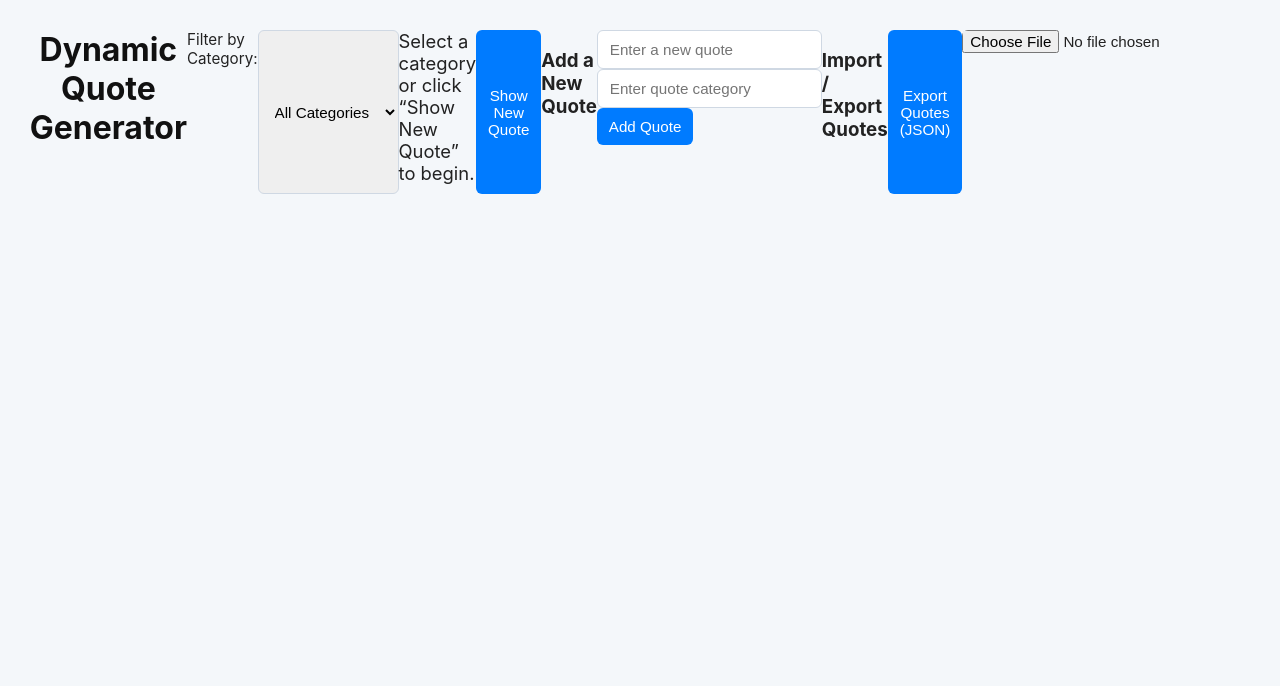
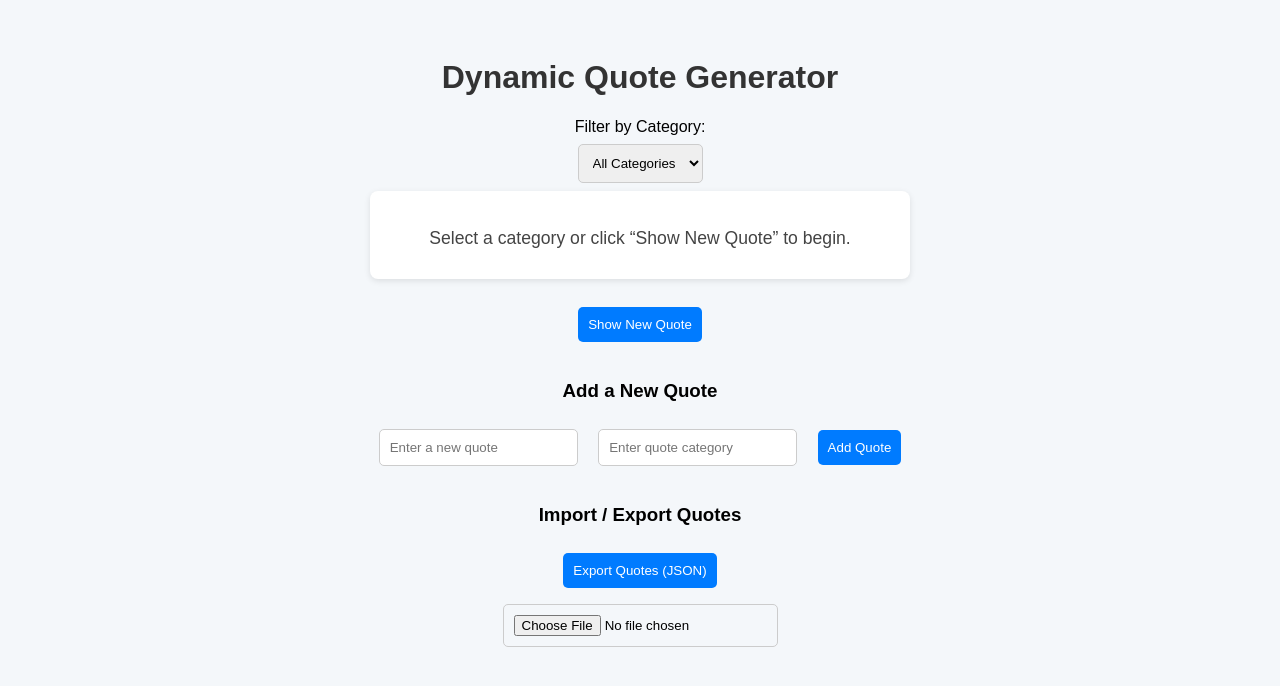
Before and after one commit to samwagura/alx_fe_javascript, a plain HTML site: page dom-manipulation/index.html in a window 1280 px wide. Drawn offline with Linux system fonts and the light colour scheme.

Commit message:
Update style.css

```diff
--- a/dom-manipulation/style.css
+++ b/dom-manipulation/style.css
@@ -1,112 +1,58 @@
-:root{
-  --bg:#f4f7fa;
-  --card:#ffffff;
-  --accent:#007bff;
-  --accent-dark:#0056b3;
-  --danger:crimson;
+body {
+  font-family: Arial, sans-serif;
+  background: #f4f7fa;
+  display: flex;
+  flex-direction: column;
+  align-items: center;
+  padding: 30px;
 }
 
-*{box-sizing:border-box}
-body{
-  margin:0;
-  font-family:Inter, system-ui, -apple-system, "Segoe UI", Roboto, "Helvetica Neue", Arial;
-  background:var(--bg);
-  display:flex;
-  justify-content:center;
-  padding:30px;
-  color:#222;
+h1 {
+  color: #333;
 }
 
-.container{
-  width:100%;
-  max-width:900px;
-  display:grid;
-  gap:18px;
-  grid-template-columns: 1fr;
+#quoteDisplay {
+  background: #fff;
+  padding: 20px;
+  border-radius: 8px;
+  box-shadow: 0 2px 6px rgba(0,0,0,0.1);
+  text-align: center;
+  width: 80%;
+  max-width: 500px;
+  margin-bottom: 20px;
 }
 
-h1{margin:0;text-align:center;color:#111}
-.controls{
-  display:flex;
-  gap:10px;
-  justify-content:center;
-  align-items:center;
-  flex-wrap:wrap;
+#quoteDisplay p {
+  font-size: 1.1em;
+  color: #444;
+  margin-bottom: 10px;
 }
 
-label{font-size:0.95rem}
-select, input, button{
-  padding:10px 12px;
-  border-radius:6px;
-  border:1px solid #cfd8e3;
-  font-size:0.95rem;
+#quoteDisplay span {
+  font-style: italic;
+  color: #777;
 }
 
-button{
-  background:var(--accent);
-  color:white;
-  border:none;
-  cursor:pointer;
+select,
+input,
+button {
+  margin: 8px;
+  padding: 10px;
+  border-radius: 5px;
+  border: 1px solid #ccc;
 }
 
-button:hover{background:var(--accent-dark)}
-
-#quoteDisplay.card{
-  background:var(--card);
-  padding:20px;
-  border-radius:10px;
-  box-shadow:0 6px 18px rgba(16,24,40,.06);
-  text-align:center;
+button {
+  cursor: pointer;
+  background: #007bff;
+  color: white;
+  border: none;
 }
 
-#quoteText{font-size:1.15rem;margin:0 0 10px}
-#quoteCategory{font-style:italic;color:#666}
-
-.add-form-area{
-  display:flex;
-  flex-direction:column;
-  align-items:center;
-  gap:8px;
+button:hover {
+  background: #0056b3;
 }
 
-#importFile{border:none;padding:0}
-
-.quote-card{
-  background:#f9fbff;
-  border:1px solid #e6eefc;
-  padding:12px;
-  border-radius:8px;
-  margin-bottom:10px;
-  position:relative;
-  display:flex;
-  justify-content:space-between;
-  gap:12px;
-  align-items:center;
+h3 {
+  margin-top: 30px;
 }
-
-.quote-card .meta{
-  flex:1;
-}
-
-.quote-card p{margin:0;font-style:italic}
-.quote-card .cat{color:#666;font-size:0.9rem;margin-top:6px}
-
-.small{
-  padding:6px 10px;
-  border-radius:6px;
-  font-size:0.85rem;
-}
-
-.remove-btn{
-  background:var(--danger);
-  color:white;
-  border:none;
-  cursor:pointer;
-}
-
-.empty {
-  color:#666;
-  text-align:center;
-  padding:12px;
-  font-style:italic;
-}
```
